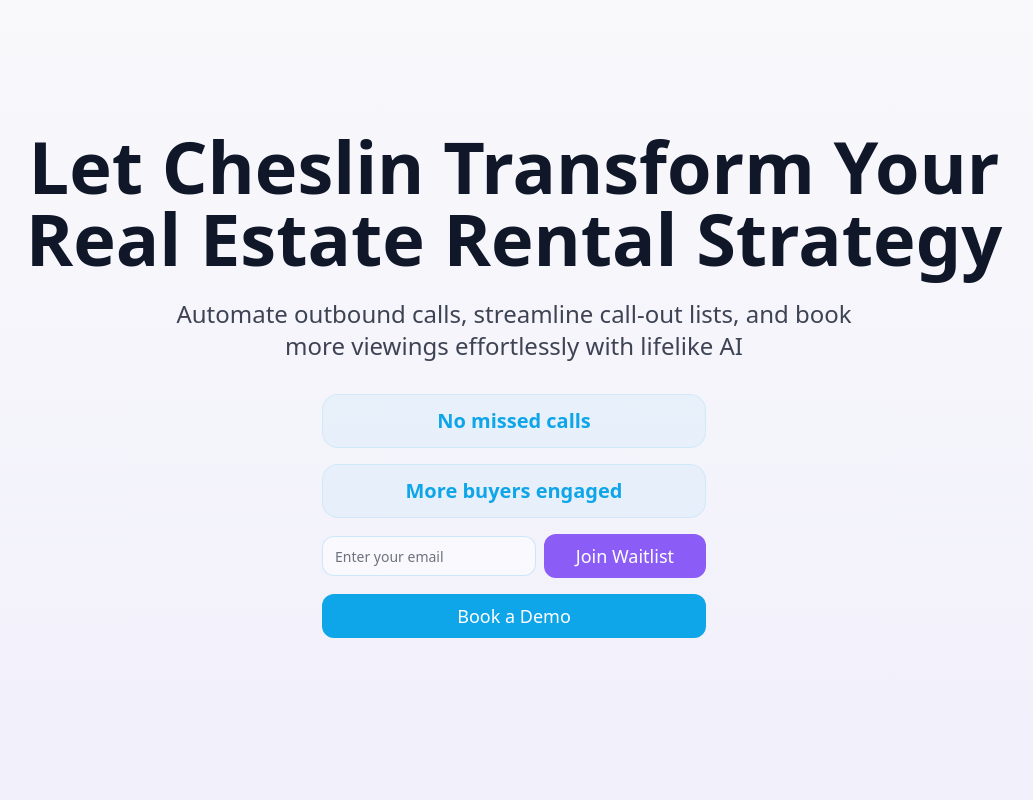
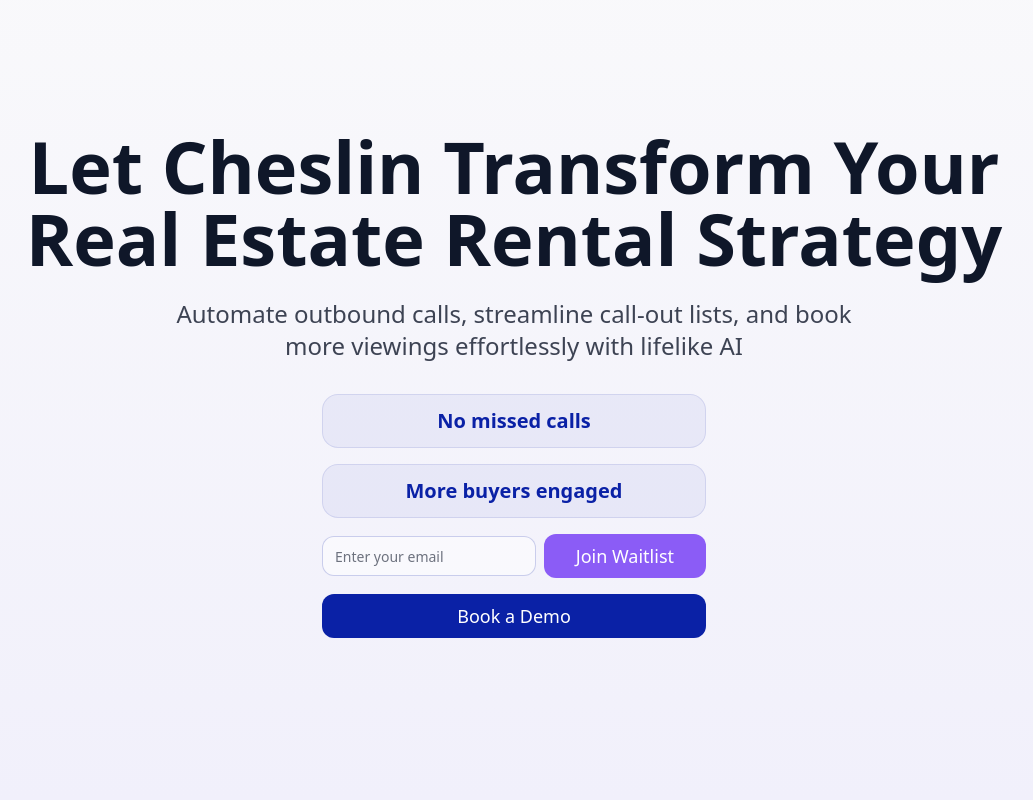
Before and after one commit to TomBizzell/cheslin-automate, a React (Vite) app: page / in a window 1280 px wide. Shown: the top 800 px of the page, without its empty margins (126-1159 px from the left). Built offline with nearby package versions, Linux system fonts and the light colour scheme.

Commit message:
Update color scheme to #0a21a6
Changed the primary blue color in the application's color scheme to #0a21a6 for a refreshed look.
[skip gpt_engineer]

```diff
--- a/src/index.css
+++ b/src/index.css
@@ -13,7 +13,7 @@
     --popover: 0 0% 100%;
     --popover-foreground: 222 47% 11%;
 
-    --primary: 199 95% 48%;
+    --primary: 233 88% 35%;
     --primary-foreground: 0 0% 100%;
 
     --secondary: 262 91% 66%;
@@ -45,7 +45,7 @@
     --popover: 222 47% 11%;
     --popover-foreground: 0 0% 100%;
 
-    --primary: 199 95% 48%;
+    --primary: 233 88% 35%;
     --primary-foreground: 0 0% 100%;
 
     --secondary: 262 91% 66%;
--- a/tailwind.config.ts
+++ b/tailwind.config.ts
@@ -30,7 +30,7 @@ export default {
         background: "hsl(var(--background))",
         foreground: "hsl(var(--foreground))",
         primary: {
-          DEFAULT: "#0EA5E9", // Ocean Blue for primary actions
+          DEFAULT: "#0a21a6", // New deep blue for primary actions
           foreground: "#FFFFFF",
         },
         secondary: {
```
